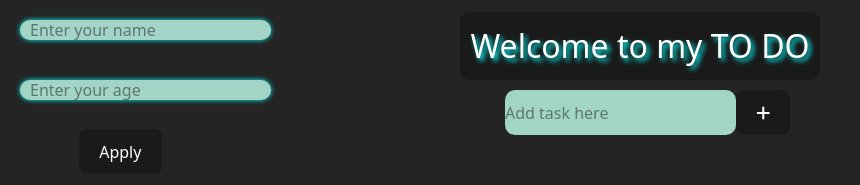
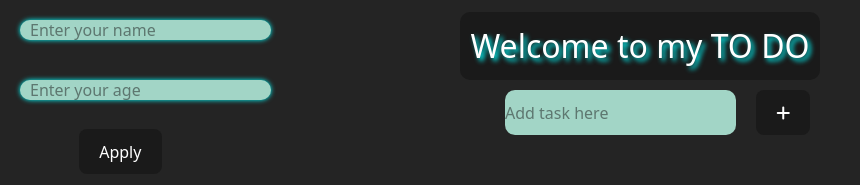
Before and after one commit to michalsiudut/TO_DO_APP, a React (Vite) app: page / in a window 1280 px wide. Shown: the top 185 px of the page, without its empty margins (0-860 px from the left). Built offline with nearby package versions, Linux system fonts and the light colour scheme.

Commit message:
Removing all buttons components and do it in one

```diff
--- a/src/App.tsx
+++ b/src/App.tsx
@@ -1,6 +1,6 @@
 import { zodResolver } from '@hookform/resolvers/zod';
 import './App.css';
-import { CustomAddingbutton, CustomRemovingbutton, CustomEditbutton, CustomSavebutton, CustomCancelbutton } from './components/Buttons';
+import { CustomButton } from './components/Buttons';
 import { useTasks } from './hooks/useTasks';
 import { useUserProperties } from './hooks/useUserProperites';
 import { useForm } from 'react-hook-form'
@@ -58,7 +58,6 @@ const App = () => {
           />
           {errors.userAge && <p className='errors'>{errors.userAge.message}</p>}
         </div>
-
         <button className='buttonZOD' type="submit">Apply</button>
         <div className='userDiv'>Your name: {userName}</div>
         <div className='userDiv'>Your age: {userAge}</div>
@@ -77,7 +76,13 @@ const App = () => {
             onChange={setTaskHandler}
             className="inputTask"
           />
-          <CustomAddingbutton onClick={addTask} useAnimation={useAnimation} isFull={isFull} />
+          <CustomButton
+            onClick={addTask}
+            useEditAnimation='true'
+            useAnimation={useAnimation}
+            isFull={isFull}
+            text={<i className="fa-solid fa-plus"></i>}
+            clas="plusAnimation" />
         </section>
 
         <ul className='taskList'>
@@ -91,14 +96,38 @@ const App = () => {
                     value={editedText}
                     onChange={setEditedTextHandler}
                   />
-                  <CustomSavebutton onClick={() => saveTask(index)} />
-                  <CustomCancelbutton onClick={changeStateTask} />
+                  <CustomButton
+                    onClick={() => saveTask(index)}
+                    useEditAnimation='true'
+                    useAnimation={useAnimation}
+                    isFull={isFull}
+                    text="Save"
+                    clas="saveButton" />
+                  <CustomButton
+                    onClick={changeStateTask}
+                    useEditAnimation='true'
+                    useAnimation={true}
+                    isFull={false}
+                    text="Cancel"
+                    clas="cancelButton" />
                 </>
               ) : (
                 <>
                   <span>{t}</span>
-                  <CustomRemovingbutton onClick={() => removeTask(index)} />
-                  <CustomEditbutton onClick={() => editTask(t, index)} useEditAnimation={undefined} />
+                  <CustomButton
+                    onClick={() => removeTask(index)}
+                    useEditAnimation='true'
+                    useAnimation={true}
+                    isFull={false}
+                    text="Remove"
+                    clas="minus" />
+                  <CustomButton
+                    onClick={() => editTask(t, index)}
+                    useEditAnimation={undefined}
+                    useAnimation={true}
+                    isFull={false}
+                    text="Edit"
+                    clas="minus" />
                 </>
               )}
             </li>
--- a/src/components/Buttons.css
+++ b/src/components/Buttons.css
@@ -3,6 +3,9 @@
     animation: animationOfAdding 0.3s ease-in-out 0s 1 normal running;
 }
 
+.plus {
+    margin-left: 20px;
+}
 
 #plusHover:hover {
     border-style: dashed;
@@ -18,6 +21,9 @@
     background-color: blue;
 }
 
+.saveButton {
+    margin-left: -100px;
+}
 
 .saveButton:hover {
     background-color: green;
--- a/src/components/Buttons.jsx
+++ b/src/components/Buttons.jsx
@@ -1,25 +1,7 @@
 import './Buttons.css';
 
-export const CustomRemovingbutton = ({ onClick }) => {
+export const CustomButton = ({ onClick, useEditAnimation, useAnimation, isFull, text, clas }) => {
 
-    return <button className='minus' onClick={onClick}>Remove</button>;
+    return (<button onClick={onClick} className={`${useAnimation ? clas : 'plus'} ${useEditAnimation ? 'editAnimation' : 'editButton'}`} id={isFull ? 'plusHover' : 'plus'}>{text}</button>)
+
 }
-
-export const CustomAddingbutton = ({ onClick, useAnimation, isFull }) => {
-
-    return (<button onClick={onClick} className={useAnimation ? 'plusAnimation' : 'plus'} id={isFull ? 'plusHover' : 'plus'}>
-        <i class="fa-solid fa-plus"></i>
-    </button>);
-}
-
-export const CustomEditbutton = ({ onClick, useEditAnimation }) => {
-    return (<button onClick={onClick} className={useEditAnimation ? 'editAnimation' : 'editButton'}>Edit</button >)
-}
-
-export const CustomSavebutton = ({ onClick }) => {
-    return (<button onClick={onClick} className='saveButton'>Save</button>)
-}
-
-export const CustomCancelbutton = ({ onClick }) => {
-    return (<button onClick={onClick} className='cancelButton'>Cancel</button>)
-}
--- a/src/validation/userValidation.tsx
+++ b/src/validation/userValidation.tsx
@@ -3,7 +3,7 @@ import { z } from 'zod';
 
 export const userFormSchema = z.object({
     userName: z.string("Name has to be a string").max(20, "Too much letters for a name").min(1, "Name is required"),
-    userAge: z.number("Age has to be a number").min(0, "Nah you are not newborn").max(100, "You are not that old")
+    userAge: z.number("Age has to be a number").min(0, "Nah you have to live.").max(100, "You are not that old")
 });
 
 export type UserForm = z.infer<typeof userFormSchema>
```
